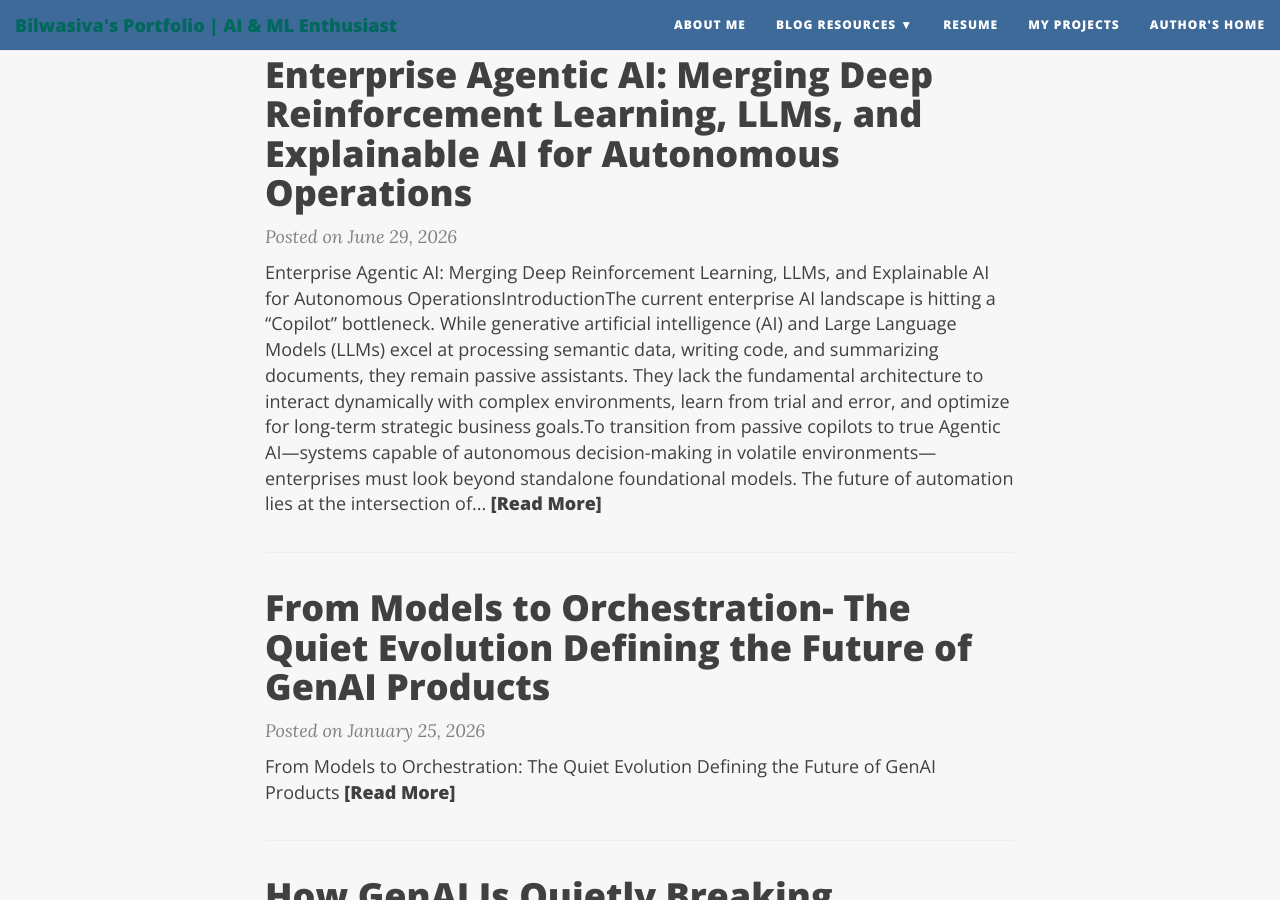
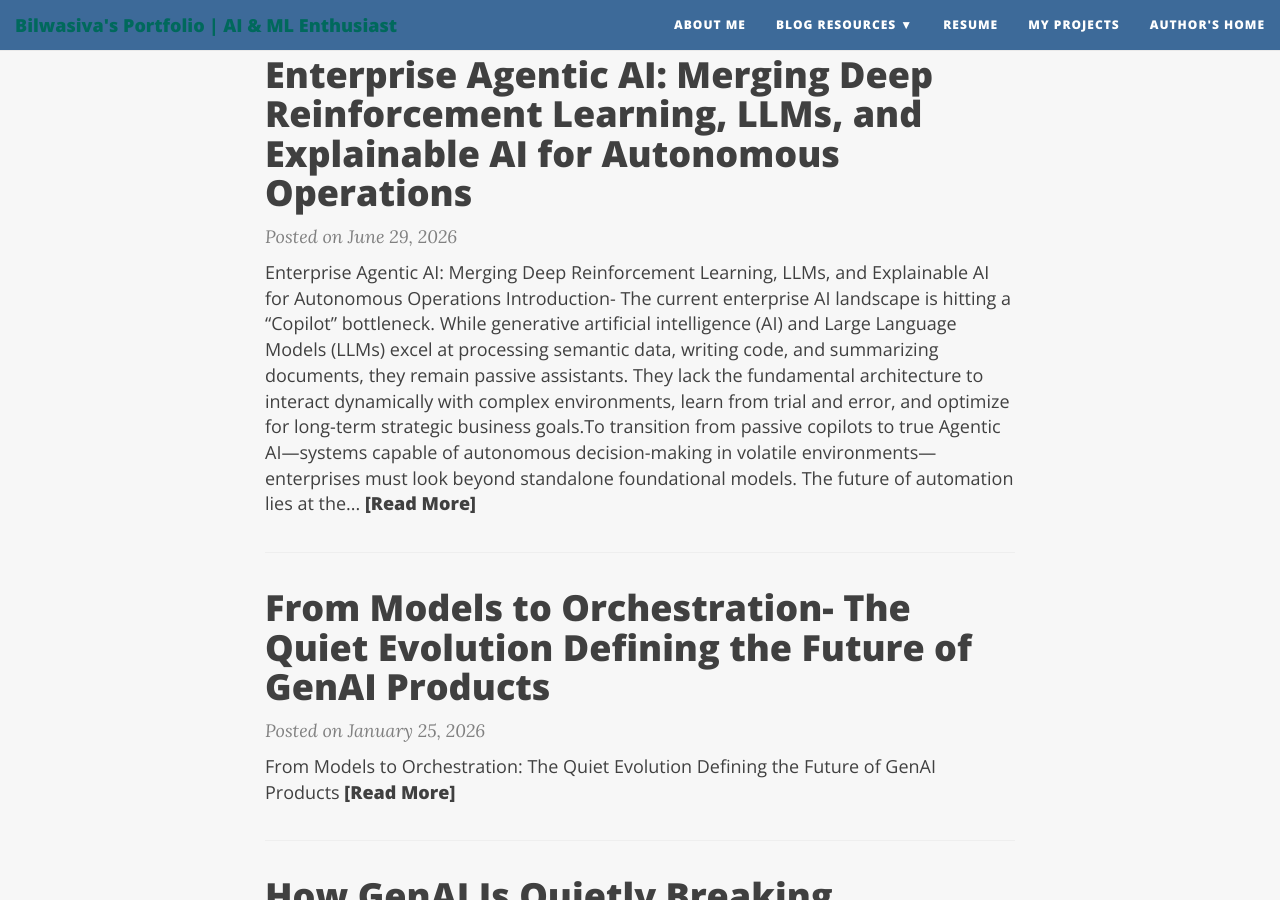
Before and after one commit to Bilwasiva/bilwasiva.github.io, a Jekyll site: the page built from index.html, in a window 1280 px wide and 900 px high, scrolled down 370 px. Built offline with Jekyll 4.4.1, drawn with Linux system fonts in a browser that asks for light colours; nearby versions of some CDN libraries; the list of posts is cut into pages by our own code.

Commit message:
Update 2026-06-29-enterprise-agentic-ai-drl-llm-xai.md

```diff
--- a/_posts/2026-06-29-enterprise-agentic-ai-drl-llm-xai.md
+++ b/_posts/2026-06-29-enterprise-agentic-ai-drl-llm-xai.md
@@ -5,8 +5,9 @@
 published: true
 ---
 
+Enterprise Agentic AI: Merging Deep Reinforcement Learning, LLMs, and Explainable AI for Autonomous Operations
 
-Enterprise Agentic AI: Merging Deep Reinforcement Learning, LLMs, and Explainable AI for Autonomous OperationsIntroductionThe current enterprise AI landscape is hitting a "Copilot" bottleneck. While generative artificial intelligence (AI) and Large Language Models (LLMs) excel at processing semantic data, writing code, and summarizing documents, they remain passive assistants. They lack the fundamental architecture to interact dynamically with complex environments, learn from trial and error, and optimize for long-term strategic business goals.To transition from passive copilots to true Agentic AI—systems capable of autonomous decision-making in volatile environments—enterprises must look beyond standalone foundational models. The future of automation lies at the intersection of three distinct technologies: Deep Reinforcement Learning (DRL), Large Language Models (LLMs), and Explainable AI (XAI).This technical brief explores the architecture of this trifecta, a breakthrough known as Semantic Reward Shaping, and how the integration of an audit layer solves the systemic "black box" liability of autonomous agents.The Three Pillars of the Agentic StackBuilding an enterprise-grade autonomous agent requires splitting responsibilities into distinct functional layers: reasoning, execution, and verification.
+**Introduction-** The current enterprise AI landscape is hitting a "Copilot" bottleneck. While generative artificial intelligence (AI) and Large Language Models (LLMs) excel at processing semantic data, writing code, and summarizing documents, they remain passive assistants. They lack the fundamental architecture to interact dynamically with complex environments, learn from trial and error, and optimize for long-term strategic business goals.To transition from passive copilots to true Agentic AI—systems capable of autonomous decision-making in volatile environments—enterprises must look beyond standalone foundational models. The future of automation lies at the intersection of three distinct technologies: Deep Reinforcement Learning (DRL), Large Language Models (LLMs), and Explainable AI (XAI).This technical brief explores the architecture of this trifecta, a breakthrough known as Semantic Reward Shaping, and how the integration of an audit layer solves the systemic "black box" liability of autonomous agents.The Three Pillars of the Agentic StackBuilding an enterprise-grade autonomous agent requires splitting responsibilities into distinct functional layers: reasoning, execution, and verification.
 
 The enterprise artificial intelligence landscape is facing a profound operational bottleneck. While foundational generative AI models and Large Language Models (LLMs) excel at processing vast semantic datasets, writing code, and summarizing unstructured information, they remain passive infrastructure. They lack the intrinsic cognitive mechanisms required to interact dynamically with complex environments, learn iteratively from trial and error, and maximize non-linear, long-term strategic objectives under extreme uncertainty.
 
```
